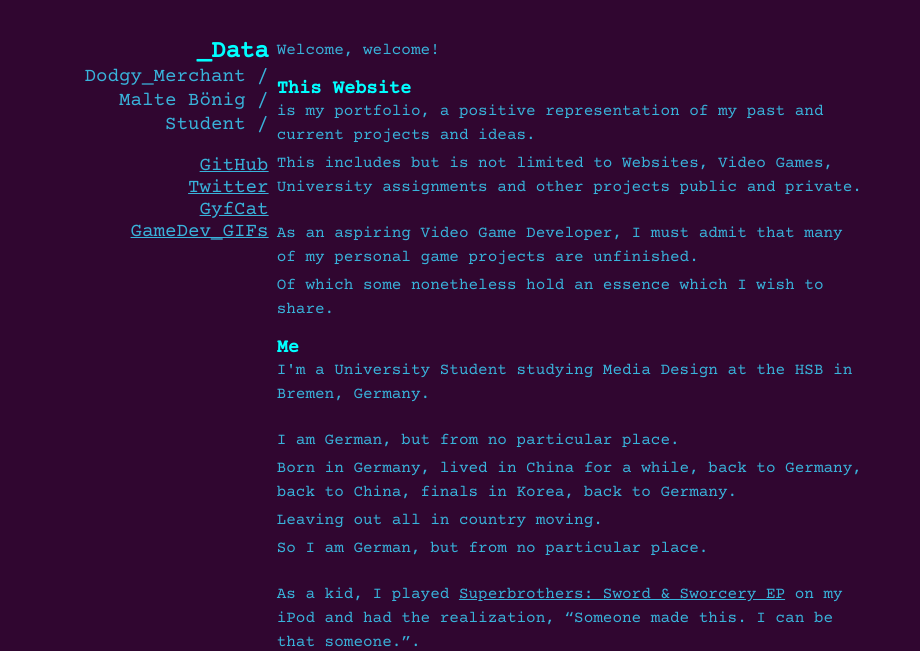
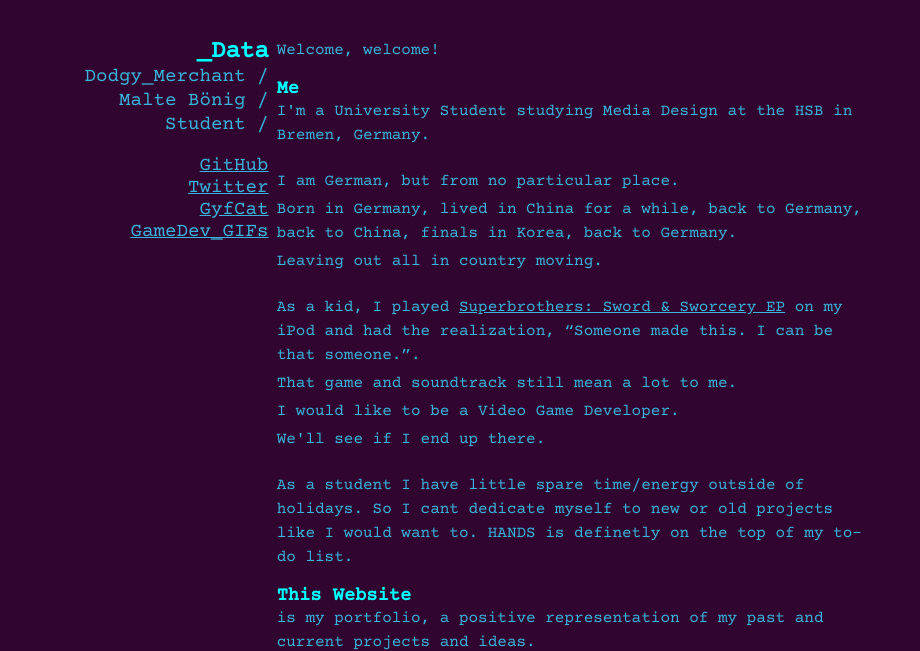
Before and after one commit to DodgyMerchant/DodgyMerchant.github.io, a plain HTML site: page index.html in a window 1280 px wide. Shown: the part 154-805 px from the top of the page, without its empty margins (0-920 px from the left). Drawn offline with nearby package versions, Linux system fonts and the light colour scheme; a web font is replaced by a local one.

Commit message:
Updated some text

```diff
--- a/index.html
+++ b/index.html
@@ -136,6 +136,42 @@
       <article id="about" class="lvl-fltrd">
         <p>Welcome, welcome!</p>
         <section>
+          <h3>Me</h3>
+          <p>
+            I'm a University Student studying Media Design at the HSB in Bremen,
+            Germany.
+          </p>
+          <br />
+          <p>I am German, but from no particular place.</p>
+          <p>
+            Born in Germany, lived in China for a while, back to Germany, back
+            to China, finals in Korea, back to Germany.
+          </p>
+          <p>Leaving out all in country moving.</p>
+          <br />
+          <p>
+            As a kid, I played
+            <a
+              href="https://store.steampowered.com/app/204060/Superbrothers_Sword__Sworcery_EP/"
+              target="_blank"
+              class="clickable delink"
+              title="Link to the game on steam."
+              >Superbrothers: Sword & Sworcery EP</a
+            >
+            on my iPod and had the realization, “Someone made this. I can be
+            that someone.”.
+          </p>
+          <p>That game and soundtrack still mean a lot to me.</p>
+          <p>I would like to be a Video Game Developer.</p>
+          <p>We'll see if I end up there.</p>
+          <br />
+          <p>
+            As a student I have little spare time/energy outside of holidays. So
+            I cant dedicate myself to new or old projects like I would want to.
+            HANDS is definetly on the top of my to-do list.
+          </p>
+        </section>
+        <section>
           <h3>This Website</h3>
           <p>
             is my portfolio, a positive representation of my past and current
@@ -153,37 +189,6 @@
           <p>
             Of which some nonetheless hold an essence which I wish to share.
           </p>
-        </section>
-        <section>
-          <h3>Me</h3>
-          <p>
-            I'm a University Student studying Media Design at the HSB in Bremen,
-            Germany.
-          </p>
-          <br />
-          <p>I am German, but from no particular place.</p>
-          <p>
-            Born in Germany, lived in China for a while, back to Germany, back
-            to China, finals in Korea, back to Germany.
-          </p>
-          <p>Leaving out all in country moving.</p>
-          <p>So I am German, but from no particular place.</p>
-          <br />
-          <p>
-            As a kid, I played
-            <a
-              href="https://store.steampowered.com/app/204060/Superbrothers_Sword__Sworcery_EP/"
-              target="_blank"
-              class="clickable delink"
-              title="Link to the game on steam."
-              >Superbrothers: Sword & Sworcery EP</a
-            >
-            on my iPod and had the realization, “Someone made this. I can be
-            that someone.”.
-          </p>
-          <p>That game and soundtrack still mean a lot to me.</p>
-          <p>I would like to be a Video Game Developer.</p>
-          <p>We'll see if I end up there.</p>
         </section>
       </article>
       <header id="projects-head" class="lvl-fltrd">
@@ -230,8 +235,7 @@
                 </div>
               </div>
             </header>
-            <div id="content-main" class="ContCmprssd">
-            </div>
+            <div id="content-main" class="ContCmprssd"></div>
             <footer id="content-foot" class="ContCmprssd">
               <div id="content-links">
                 <h4>Links:</h4>
```
